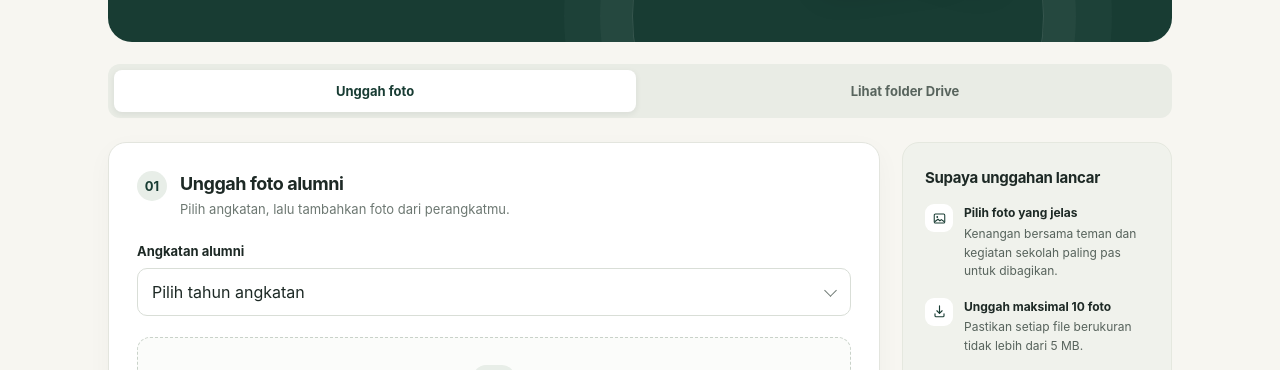
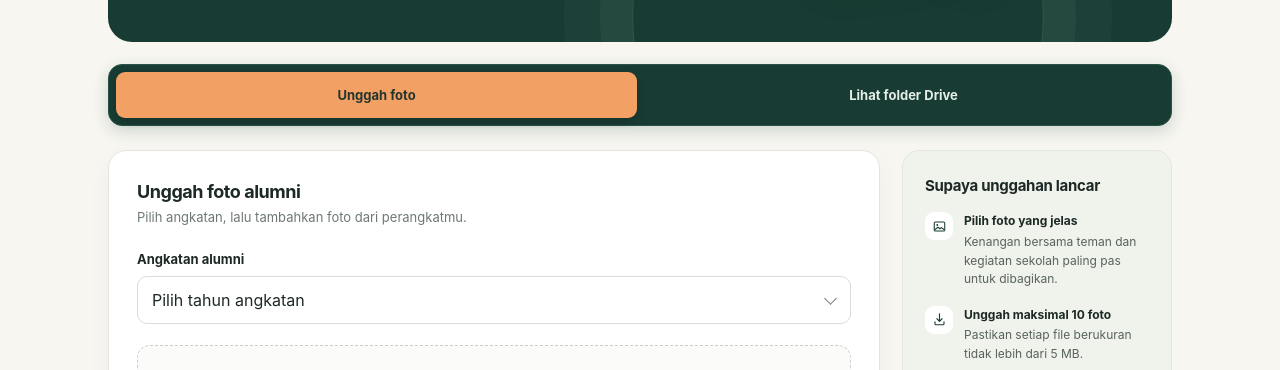
Before and after one commit to Rahman-Profesional-Programmer/upload-foto-SMA, a plain HTML site: page index.html in a window 1280 px wide. Shown: the part 375-745 px from the top of the page. Drawn offline with Linux system fonts and the light colour scheme.

Commit message:
slide hide

```diff
--- a/index.html
+++ b/index.html
@@ -21,6 +21,7 @@
       }
 
       * { box-sizing: border-box; }
+      [hidden] { display: none !important; }
 
       body {
         margin: 0;
@@ -224,28 +225,32 @@
 
       .tab-bar {
         display: flex;
-        gap: 8px;
+        gap: 6px;
         margin-top: 22px;
-        padding: 6px;
-        background: #e9ece5;
-        border-radius: 12px;
+        padding: 7px;
+        background: var(--green);
+        border: 1px solid #285346;
+        border-radius: 14px;
+        box-shadow: 0 5px 16px rgba(24,60,51,.18);
       }
       .tab-button {
-        min-height: 42px;
+        min-height: 46px;
         flex: 1;
         padding: 9px 16px;
-        color: #58645d;
+        color: #e5eee8;
         background: transparent;
         border: 0;
-        border-radius: 8px;
+        border-radius: 9px;
         cursor: pointer;
         font-size: 13px;
         font-weight: 700;
+        transition: color .18s ease, background .18s ease, box-shadow .18s ease;
       }
+      .tab-button:hover:not([aria-selected="true"]) { color: #fff; background: rgba(255,255,255,.12); }
       .tab-button[aria-selected="true"] {
-        color: var(--green);
-        background: #fff;
-        box-shadow: 0 2px 6px rgba(29,41,37,.08);
+        color: #24352e;
+        background: #f2a064;
+        box-shadow: 0 3px 9px rgba(0,0,0,.2);
       }
       .tab-button:focus-visible, .folder-link:focus-visible {
         outline: 3px solid var(--orange);
@@ -342,7 +347,7 @@
         <div id="upload-panel" class="upload-layout" role="tabpanel" aria-labelledby="upload-tab">
           <section class="panel" aria-labelledby="upload-title">
             <div class="section-heading">
-              <span class="step" aria-hidden="true">01</span>
+              <!-- <span class="step" aria-hidden="true">01</span> -->
               <div><h2 id="upload-title">Unggah foto alumni</h2><p>Pilih angkatan, lalu tambahkan foto dari perangkatmu.</p></div>
             </div>
 
@@ -398,6 +403,7 @@
           </div>
           <div id="folder-grid" class="folder-grid" aria-label="Folder Google Drive berdasarkan tahun alumni"></div>
         </section>
+
       </main>
       <footer>Galeri Alumni · Dibuat untuk menyimpan cerita kita bersama.</footer>
     </div>
```
